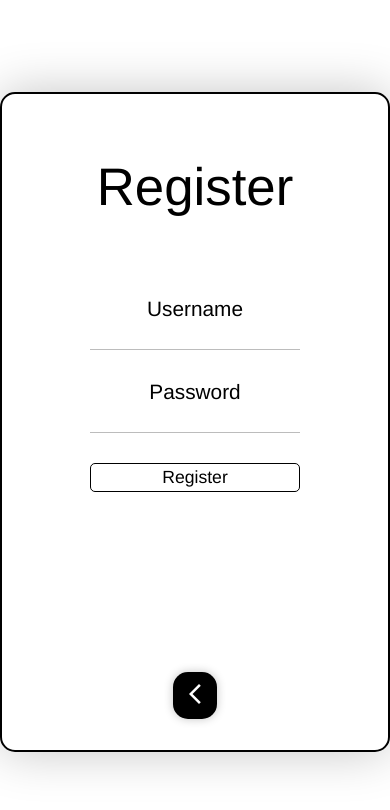
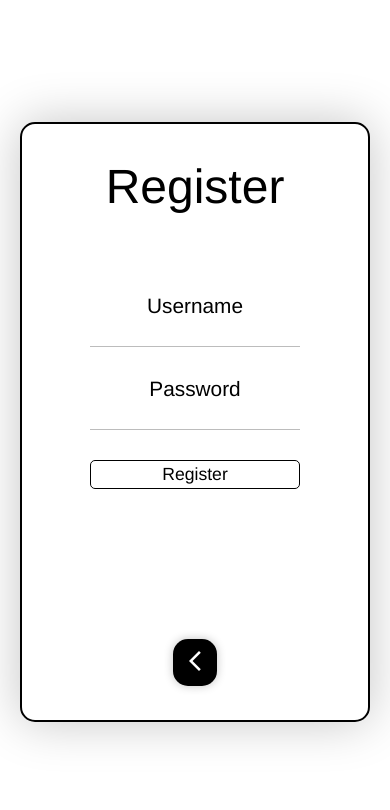
Before and after one commit to alex-pdl/e2e-web-messenger, a Flask app: page /registration in a window 390 px wide. Shown: the top 810 px of the page. Run offline with Flask 3, Linux system fonts and the light colour scheme; parts of the project's set-up code (start-up, migrations or seed data) failed here and were passed over.

Commit message:
Improved accessibility for mobile devices.

```diff
--- a/static/css/auth.css
+++ b/static/css/auth.css
@@ -147,7 +147,6 @@ form{
 #returnBtn:active{
     background-color: rgb(240, 240, 240);
     box-shadow: none;
-    padding: 3px;
 }
 #returnBtn:active .material-symbols-outlined{
     color: black;
@@ -155,3 +154,10 @@ form{
 .material-symbols-outlined{
     color: white;
 }
+
+@media only screen and (max-width: 600px) {
+    #container {width: 350px; height: 600px;}
+    #errorMsg{width: 300px;}
+    #title{font-size: 3em;}
+    #returnBtn{bottom: 0px}
+}
```
Also changed, not shown: static/css/chats.css (+14 -2 lines).
